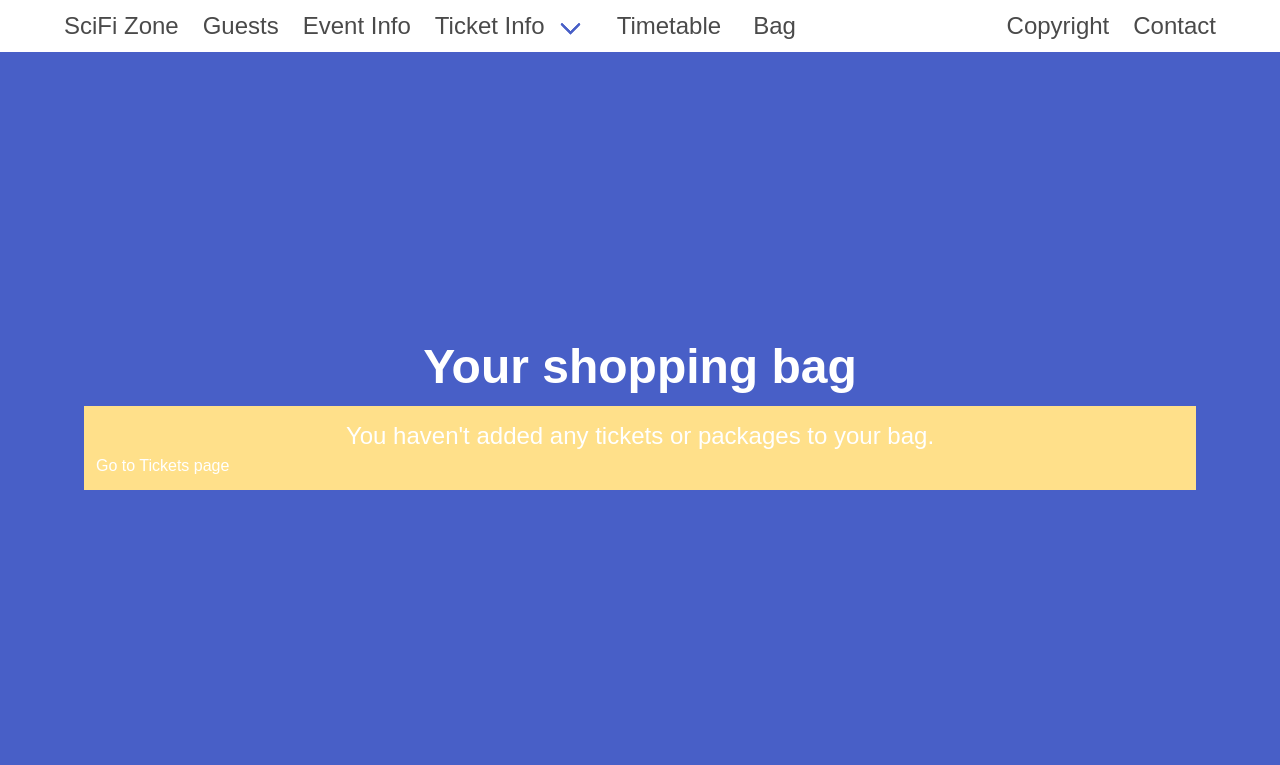
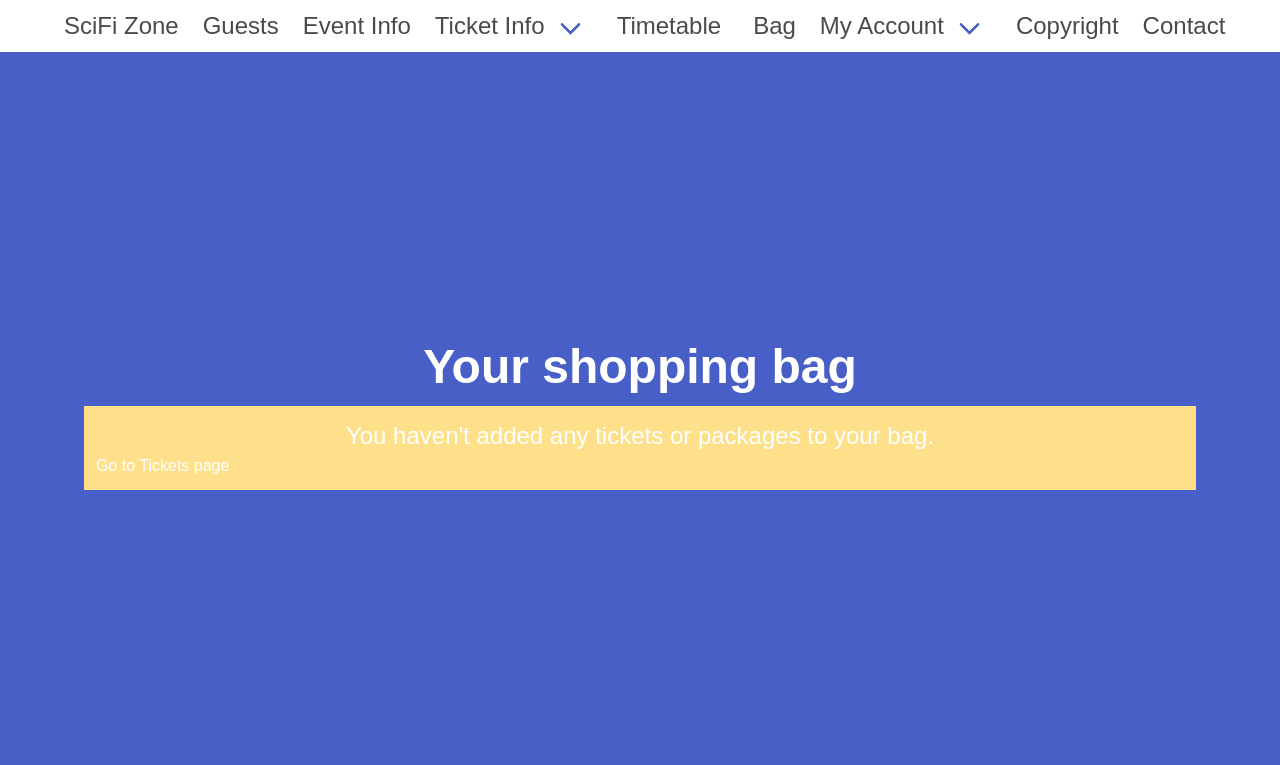
Before and after one commit to Ryagg/scifi_zone, a Django app: page /bag/ in a window 1280 px wide. Shown: the top 765 px of the page. Run offline with Django 3.2, Linux system fonts and the light colour scheme; some libraries are stand-ins or nearby versions.

Commit message:
feat: Add account-options to the navbar
Filter options depending on whether the user is logged in

```diff
--- a/templates/includes/navbar.html
+++ b/templates/includes/navbar.html
@@ -32,6 +32,18 @@
                     <a class="navbar-item" href="{% url 'view_bag' %} ">
                         <span class="mr-2"><i class="fal fa-bags-shopping"></i></span> Bag
                     </a>
+                    <div class="navbar-item has-dropdown is-hoverable" tabindex="0">
+                        <a class="navbar-link">My Account</a>
+                        <div class="navbar-dropdown is-boxed">
+                            {% if request.user.is_authenticated %}
+                                <a href="{% url 'profile' %}" class="navbar-item is-size-4">My Profile</a>
+                                <a href="{% url 'account_logout' %}" class="navbar-item is-size-4">Logout</a>
+                            {% else %}
+                                <a href="{% url 'account_signup' %}" class="navbar-item is-size-4">Register</a>
+                                <a href="{% url 'account_login' %}" class="navbar-item is-size-4">Login</a>
+                            {% endif %}
+                        </div>
+                    </div>
                 </div>
                 <div class="navbar-end">
                     <a class="navbar-item" href="">
```
